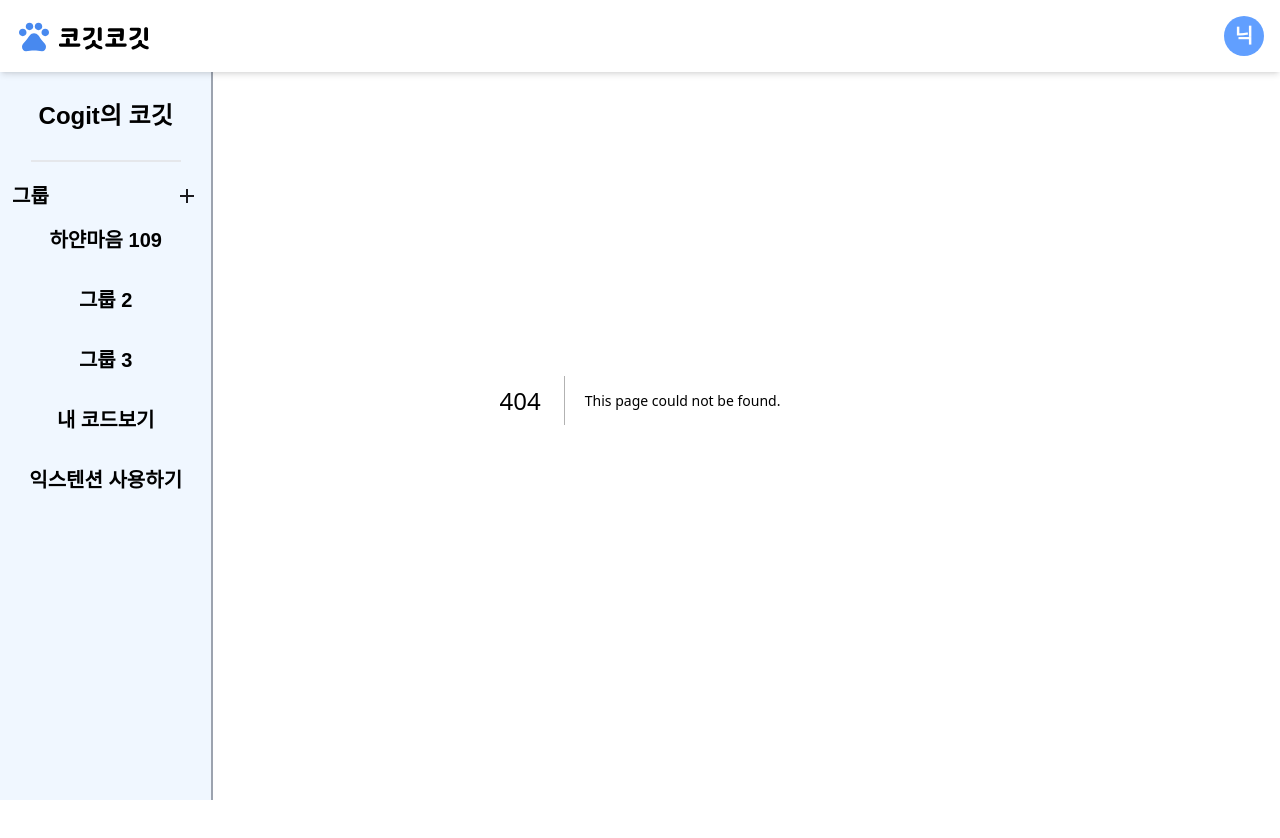
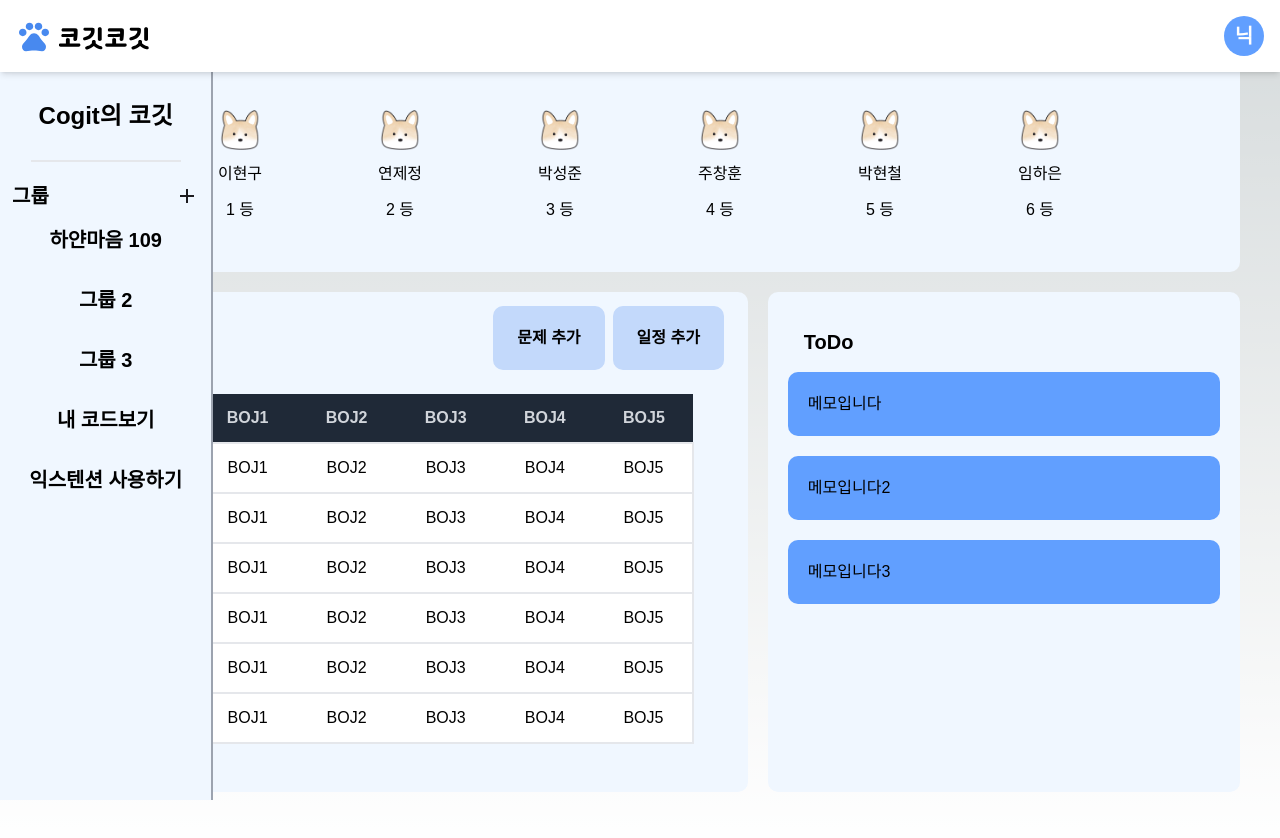
Before and after one commit to jeno8522/CogitCogit, a Next.js app in the folder Frontend/: page /group in a window 1280 px wide. Before the commit this address had no page. Shown: the top 838 px of the page. Before the commit the page ends 800 px from the top, so only its background shows below. Built offline with nearby package versions, Linux system fonts and the light colour scheme; a web font is replaced by a local one.

Commit message:
feat: 그룹 페이지 구조 생성

```diff
--- a/Frontend/src/app/group/Schedule/Schedule.jsx
+++ b/Frontend/src/app/group/Schedule/Schedule.jsx
@@ -7,11 +7,12 @@ const Schedule = () => {
   return (
     <Section
       style={{
-        width: '40%',
+        width: '60%',
         height: '500px',
         display: 'inline-block',
         padding: '10px 20px 30px 20px',
-        margin: '20px 10px 20px 10px',
+        margin: '20px 10px 20px 0px',
+        overflow: 'auto',
       }}
     >
       <div className="flex justify-between mb-5">
--- a/Frontend/src/app/group/Schedule/Table.jsx
+++ b/Frontend/src/app/group/Schedule/Table.jsx
@@ -7,12 +7,10 @@ import THead from './THead';
 
 const Table = () => {
   return (
-    <div style={{ overflow: 'auto' }}>
-      <table style={{ width: '90%', margin: '10px', textAlign: 'center', margin: '0 auto' }}>
-        <THead></THead>
-        <TBody></TBody>
-      </table>
-    </div>
+    <table className="w-[90%] text-center m-auto">
+      <THead></THead>
+      <TBody></TBody>
+    </table>
   );
 };
 
--- /dev/null
+++ b/Frontend/src/app/group/page.jsx
@@ -0,0 +1,22 @@
+'use client';
+
+import React from 'react';
+import Ranking from './Ranking/Ranking';
+import Schedule from './Schedule/Schedule';
+import ToDoList from './ToDo/ToDoList';
+
+function page() {
+  return (
+    <div className="m-10">
+      <div className="flex justify-center w-full">
+        <Ranking />
+      </div>
+      <div className="flex justify-between w-full">
+        <Schedule />
+        <ToDoList />
+      </div>
+    </div>
+  );
+}
+
+export default page;
```
